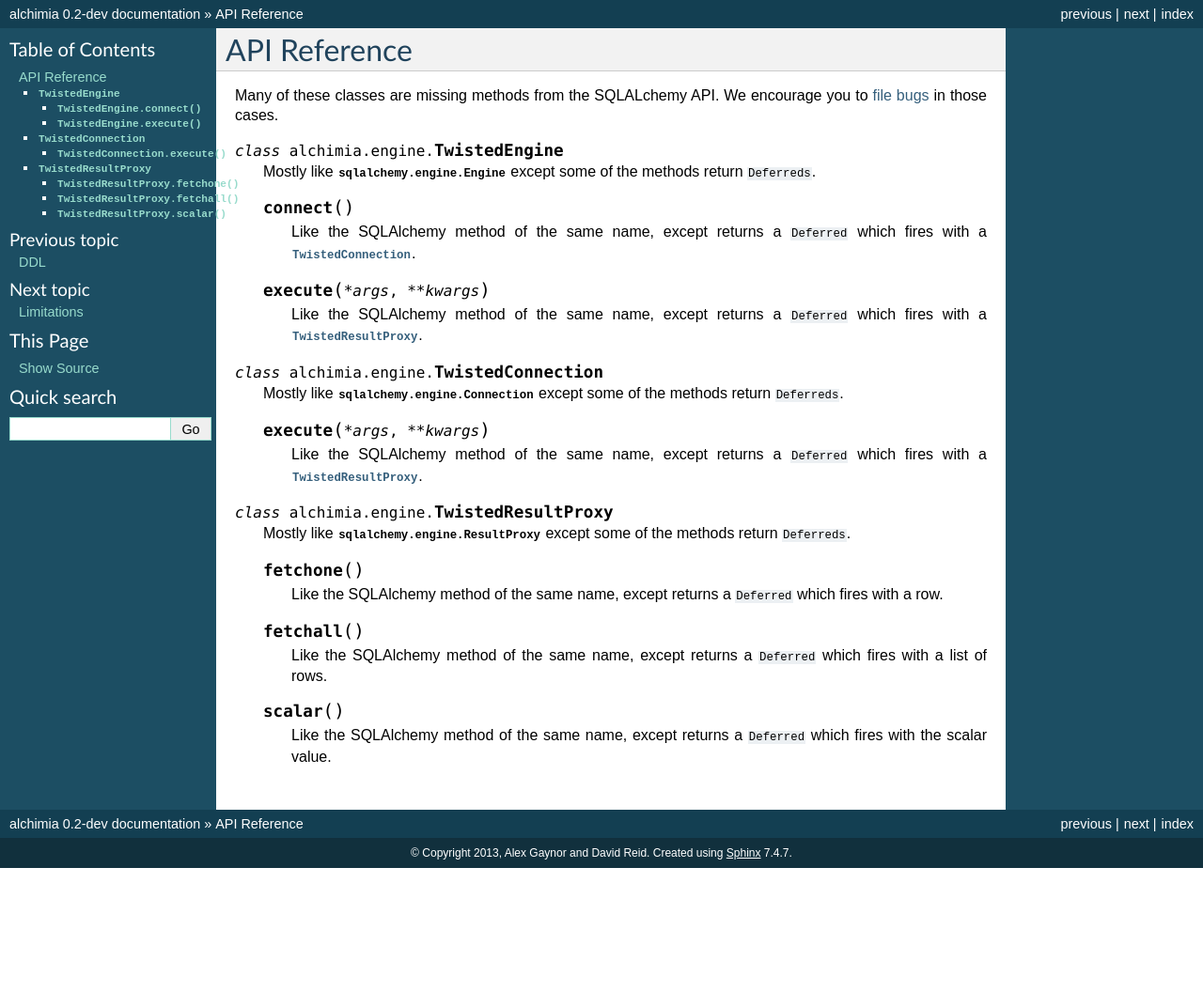
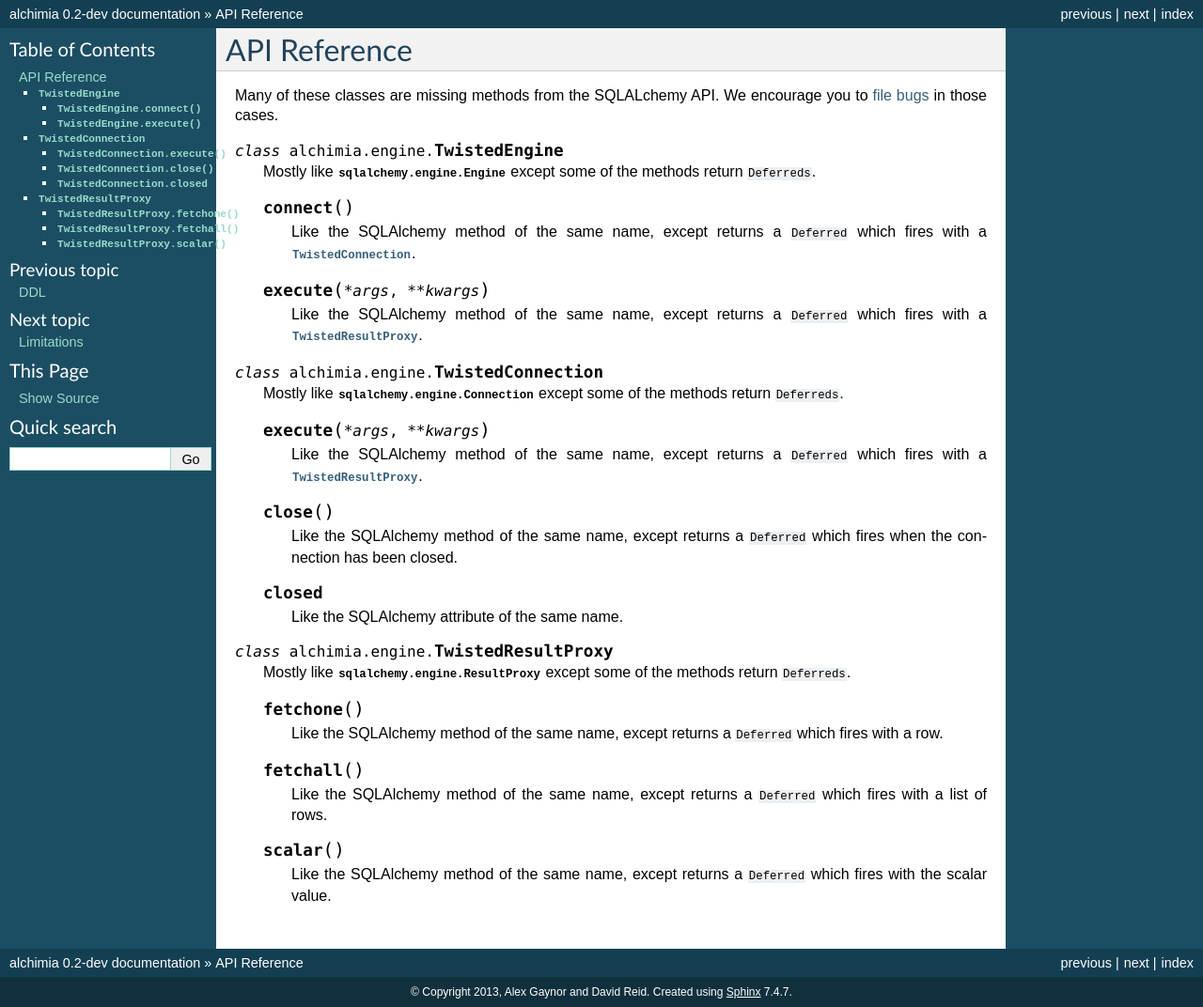
Before and after one commit to alex/alchimia, a Sphinx documentation site: the page built from docs/api-reference.rst, in a window 1280 px wide. Shown: the whole page at 94% size. Built offline with Sphinx 7.4.7, drawn with Linux system fonts in a browser that asks for light colours; before the commit the page ends 924 px from its top, so only the background shows below that.

Commit message:
Document the new method and attribute.

```diff
--- a/docs/api-reference.rst
+++ b/docs/api-reference.rst
@@ -31,6 +31,15 @@ you to :doc:`file bugs </contributing>` in those cases.
         Like the SQLAlchemy method of the same name, except returns a
         ``Deferred`` which fires with a :class:`TwistedResultProxy`.
 
+    .. method:: close()
+
+        Like the SQLAlchemy method of the same name, except returns a
+        ``Deferred`` which fires when the connection has been closed.
+
+    .. attribute:: closed
+
+        Like the SQLAlchemy attribute of the same name.
+
 
 .. class:: TwistedResultProxy
 
```
